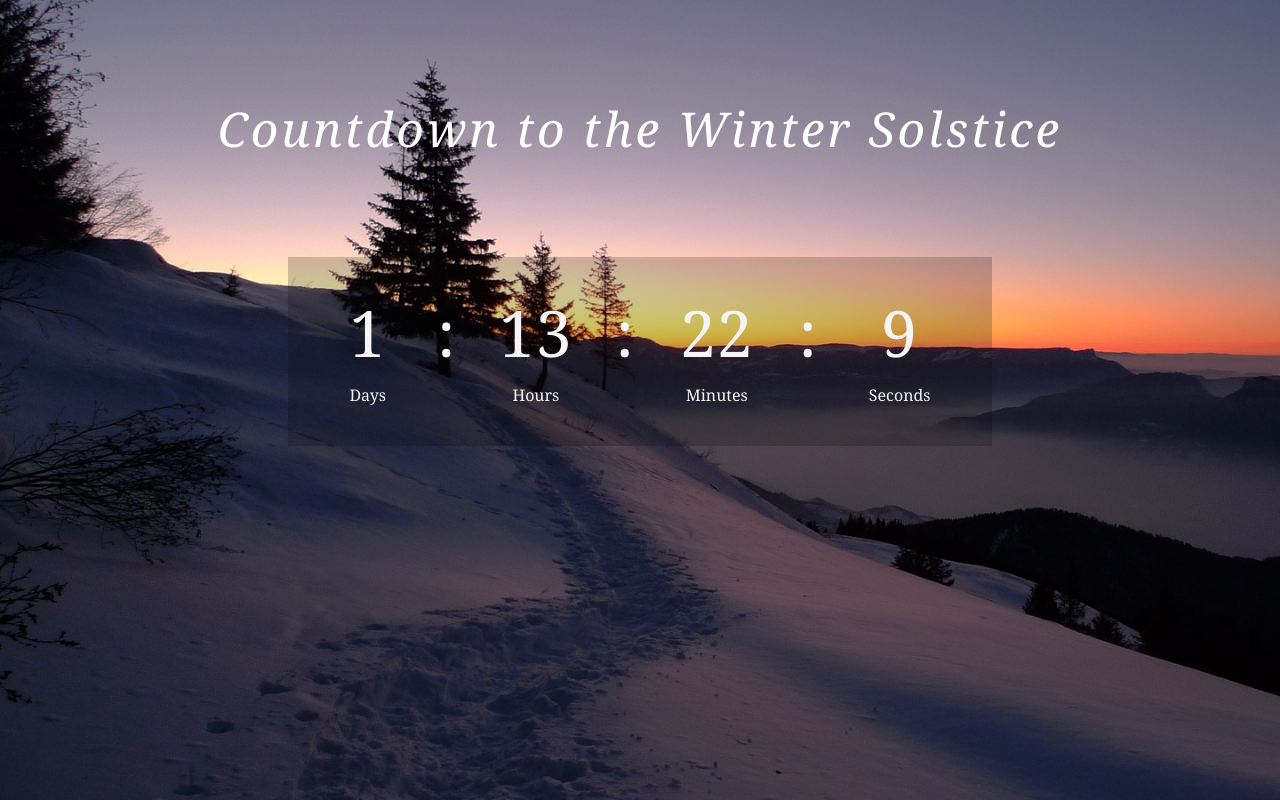
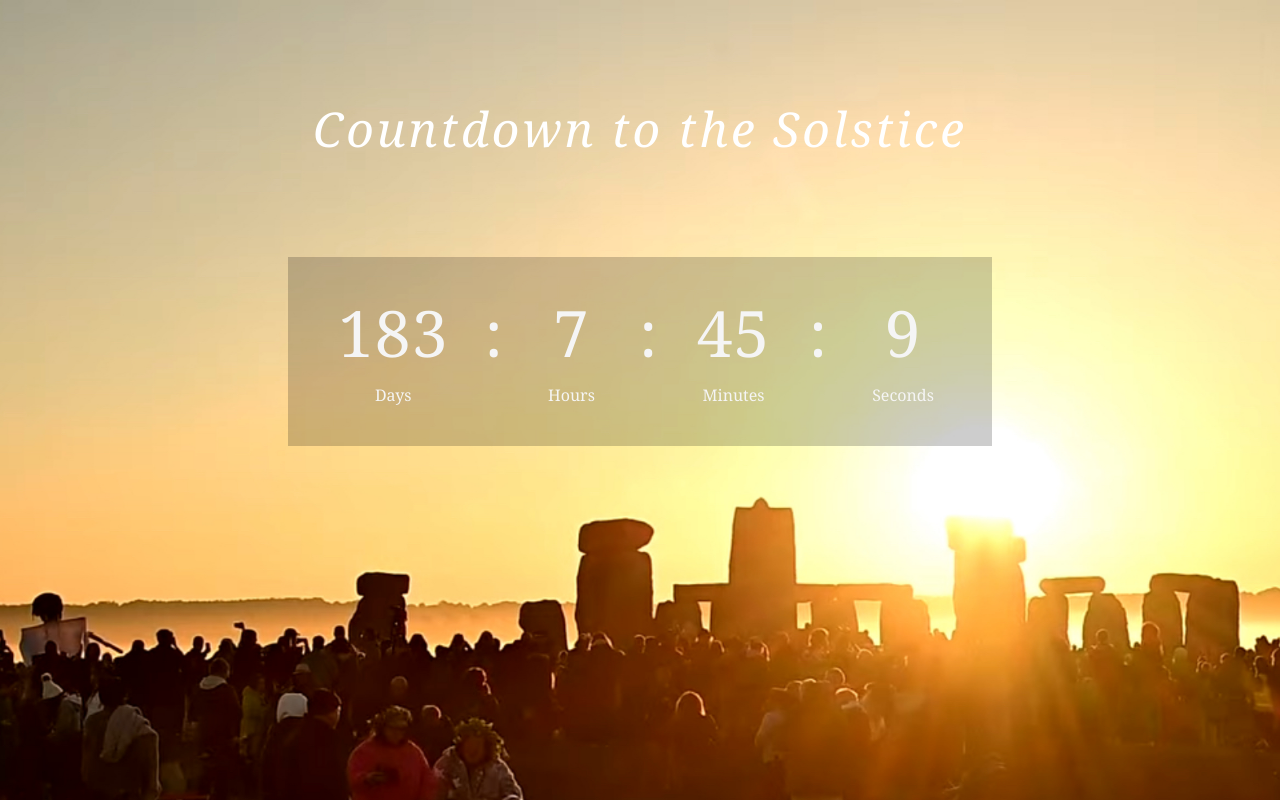
Before and after one commit to rhianwenb/solstice-countdown, a React (Create React App) app: page / in a window 1280 px wide. Shown: the top 800 px of the page. Built offline with nearby package versions, Linux system fonts and the light colour scheme.

Commit message:
updated countdown to summer solstice

```diff
--- a/src/App.css
+++ b/src/App.css
@@ -1,6 +1,6 @@
 .App {
   text-align: center;
-  background-image: url("/public/wintersunrise.jpg");
+  background-image: url("/public/summersunrise.jpg");
   background-size: cover;
   height: 60rem;
   font-family: Georgia, 'Times New Roman', Times, serif;
--- a/src/App.jsx
+++ b/src/App.jsx
@@ -6,6 +6,8 @@ import { useState, useEffect } from 'react';
 function App() {
 
   const [solstice, setSolstice] = useState(false);
+//   const [summer, setSummer] = useState(false);
+//   const [winter, setWinter] = useState(false);
   const [days, setDays] = useState(0);
   const [hours, setHours] = useState(0);
   const [minutes, setMinutes] = useState(0);
@@ -13,7 +15,7 @@ function App() {
 
   useEffect(() => {
 
-      const target = new Date("December 21, 2024 09:19:59");
+      const target = new Date("June 21, 2025 03:42:59");
 
       const interval = setInterval(() => {
           const now = new Date();
@@ -40,11 +42,11 @@ function App() {
       <header className="App-header">
         {/* <img src={logo} className="App-logo" alt="logo" /> */}
         <p className="title">
-          Countdown to the Winter Solstice
+          Countdown to the Solstice
         </p>
       </header>
       <div className="box">
-        { solstice ? ("Merry Christmas!") :
+        { solstice ? ("Happy Solstice!") :
         (<div className="outer">
             <div >
                 <span className="time">{days}</span>
```
Also changed, not shown: public/summersunrise.jpg (added).
